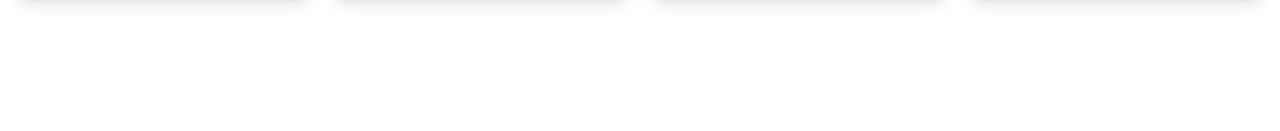
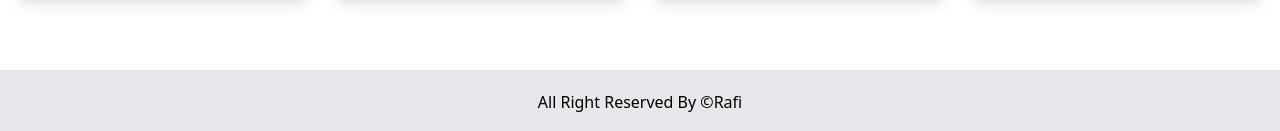
Before and after one commit to HossainRafi/FoodKing, a React (Create React App) app: page / in a window 1280 px wide. Shown: the part 2566-2697 px from the top of the page. Before the commit the page ends 2636 px from the top, so only its background shows below. Built offline with nearby package versions, Linux system fonts and the light colour scheme; the HTML template or start-up script is replaced by a standard one.

Commit message:
footer done

```diff
--- a/src/App.js
+++ b/src/App.js
@@ -4,6 +4,7 @@ import Hero from "./components/Hero";
 import HeadlineCards from "./components/HeadlineCards";
 import Food from "./components/Food";
 import Category from "./components/Category";
+import Footer from "./components/Footer";
 
 function App() {
   return (
@@ -13,6 +14,7 @@ function App() {
       <HeadlineCards />
       <Food />
       <Category />
+      <Footer/>
     </div>
   );
 }
--- /dev/null
+++ b/src/components/Footer.jsx
@@ -0,0 +1,12 @@
+import React from 'react'
+
+const Footer = () => {
+  return (
+    <div className='bg-gray-200 py-5'>
+      <p className='text-center'>All Right Reserved By &#169;<span>Rafi</span></p>
+
+    </div>
+  );
+}
+
+export default Footer
```
